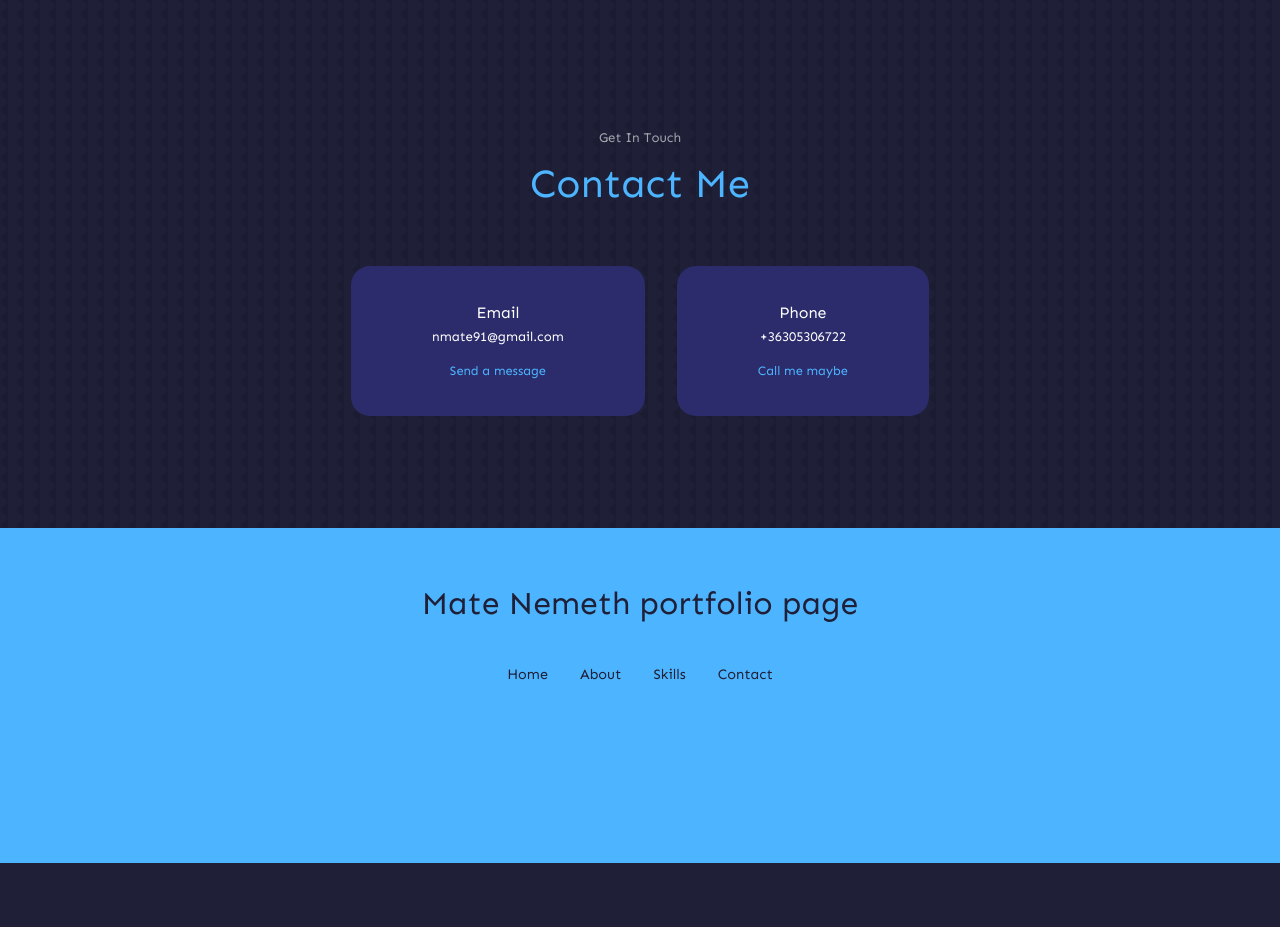
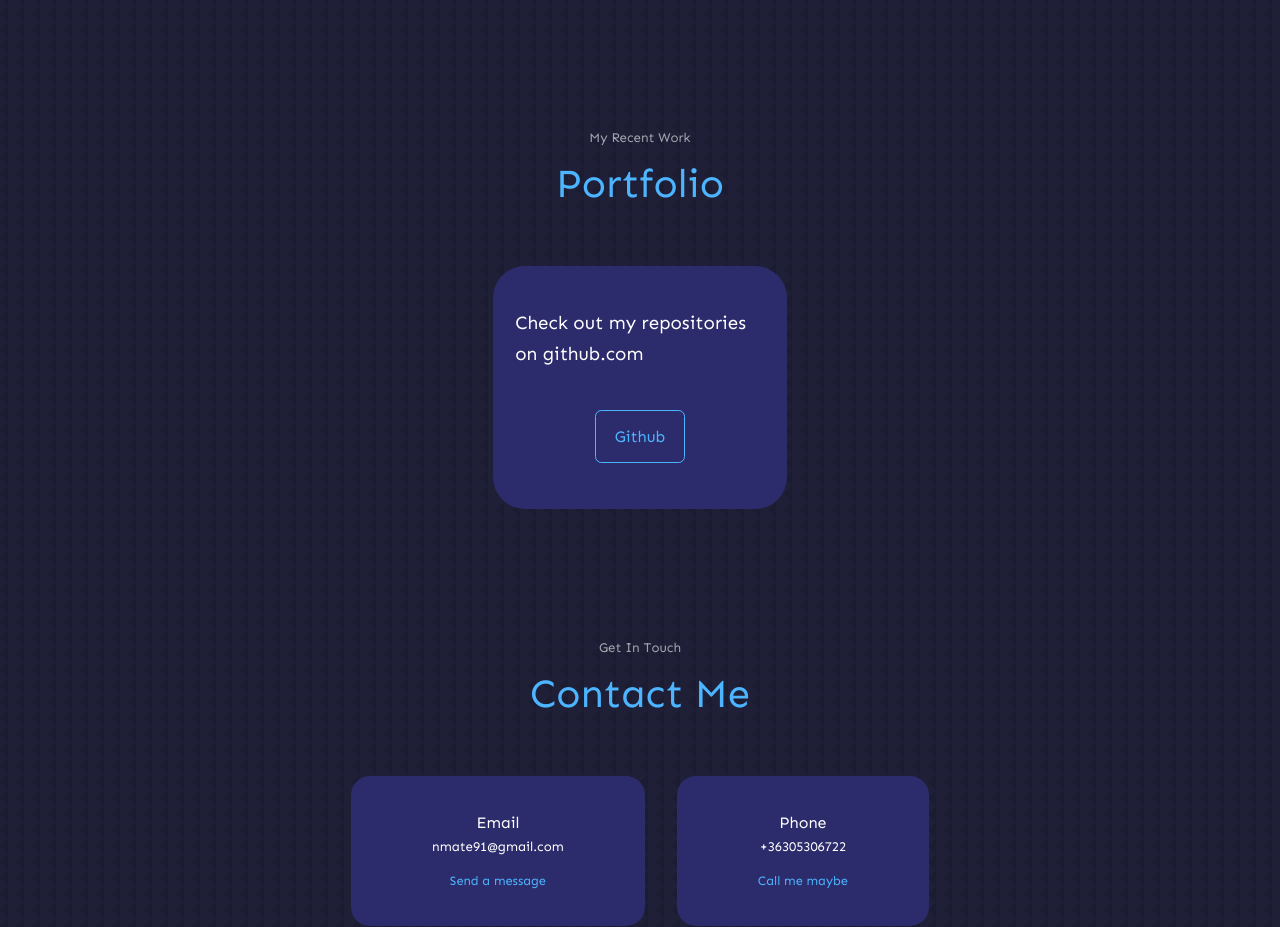
Before and after one commit to therealnemethmate/portfolio, a React (Vite) app: page / in a window 1280 px wide. Shown: the part 2602-3529 px from the top of the page. Before the commit the page ends 3465 px from the top, so only its background shows below. Built offline with nearby package versions, Linux system fonts and the light colour scheme.

Commit message:
feat: add portfolio article template

```diff
--- a/src/App.tsx
+++ b/src/App.tsx
@@ -5,6 +5,7 @@ import Skills from './components/skills/Skills';
 import Footer from './components/footer/Footer';
 import Header from './components/header/Header';
 import Nav from './components/nav/Nav';
+import Portfolio from './components/portfolio/Portfolio';
 
 function App() {
     return (
@@ -13,6 +14,7 @@ function App() {
             <Nav/>
             <About/>
             <Skills/>
+            <Portfolio/>
             <Contact/>
             <Footer/>
         </>
--- a/src/components/portfolio/Portfolio.tsx
+++ b/src/components/portfolio/Portfolio.tsx
@@ -1,9 +1,34 @@
 import React from 'react';
 import './portfolio.css';
 
+const data = [
+    {
+        title: 'Check out my repositories on github.com',
+        github: 'https://github.com/therealnemethmate?tab=repositories',
+    },
+];
+
 const Portfolio = () => {
     return (
-        <section id="portfolio">Portfolio</section>
+        <section id="portfolio">
+            <h5>My Recent Work</h5>
+            <h2>Portfolio</h2>
+            <div className="container portfolio__container">
+                <div>{/* TODO fill more portfolio material here */}</div>
+                {data.map(({ title, github }, id) => {
+                    return (
+                        <article className="portfolio__item" key={id}>
+                            <h3>{title}</h3>
+                            <div className="portfolio__item-cta">
+                                <a href={github} target="_blank" className="btn" rel="noreferrer">
+                                    Github
+                                </a>
+                            </div>
+                        </article>
+                    );
+                })}
+            </div>
+        </section>
     );
 };
 
--- a/src/components/portfolio/portfolio.css
+++ b/src/components/portfolio/portfolio.css
@@ -0,0 +1,44 @@
+.portfolio__container {
+    display: grid;
+    grid-template-columns: repeat(3, 1fr);
+    gap: 2.5rem;
+    justify-content: center;
+  }
+
+  .portfolio__item {
+    background: var(--color-bg-variant);
+    padding: 1.3rem;
+    border-radius: 2rem;
+    border: 1px solid transparent;
+    transition: var(--transition);
+  }
+
+  .portfolio__item:hover {
+    border-color: var(--color-primary-variant);
+    background: transparent;
+  }
+
+  .portfolio__item h3 {
+    margin: 1.2rem 0 2rem;
+  }
+
+  .portfolio__item-cta {
+    justify-content: center;
+    display: flex;
+    gap: 1rem;
+    margin-bottom: 1rem;
+  }
+
+  @media screen and (max-width: 1024px) {
+    .portfolio__container {
+      grid-template-columns: 1fr 1fr;
+      gap: 1.2rem;
+    }
+  }
+
+  @media screen and (max-width: 600px) {
+    .portfolio__container {
+      grid-template-columns: 1fr;
+      gap: 1rem;
+    }
+  }
```
